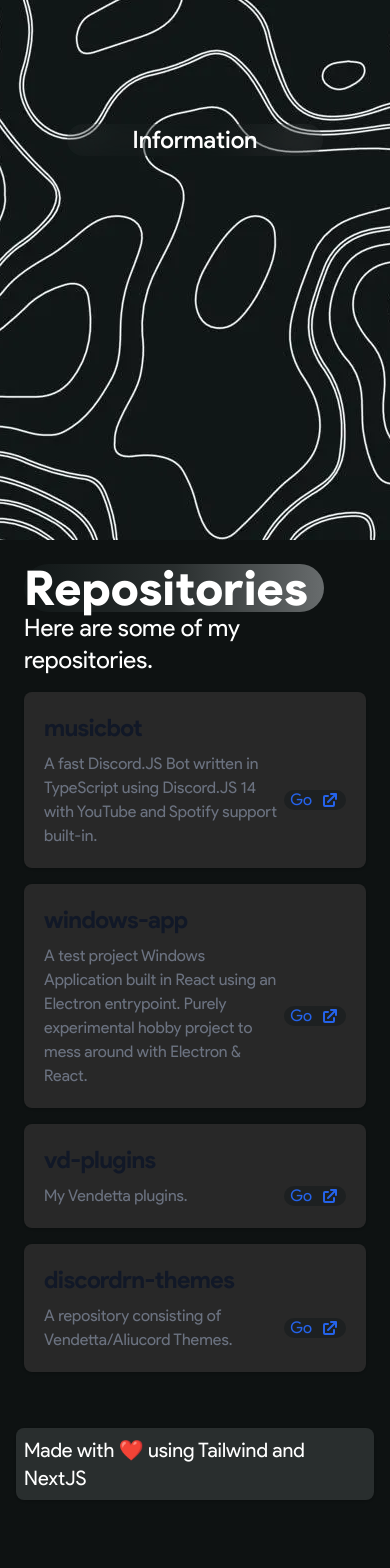
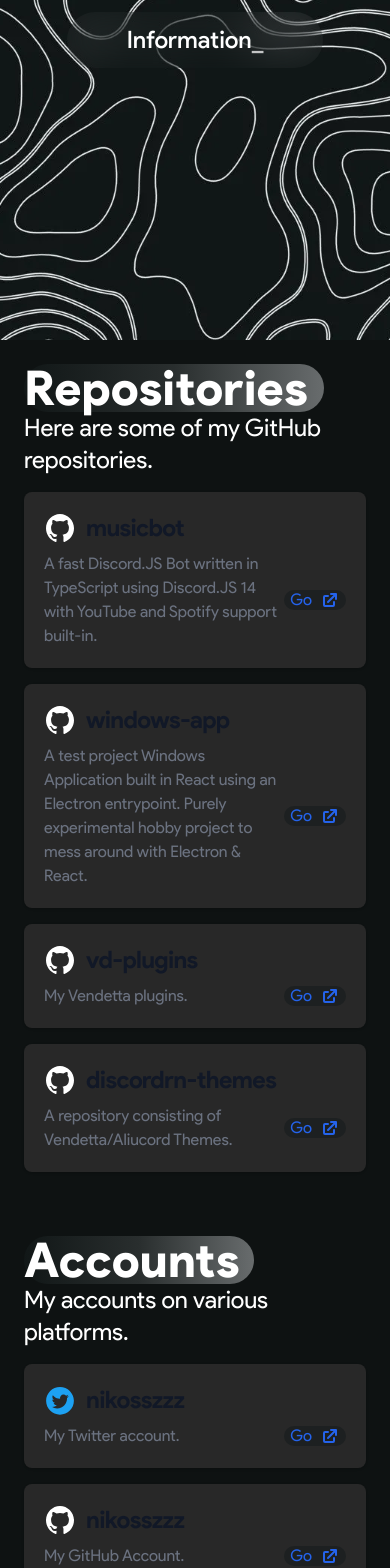
Before and after one commit to nikosszzz/nikosszzz.github.io, a Next.js app: page /info in a window 390 px wide. Shown: the part 260-1828 px from the top of the page. Before the commit the page ends 1776 px from the top, so only its background shows below. Built offline with nearby package versions, Linux system fonts and the light colour scheme.

Commit message:
site: expand more info page
* alot of changes
* mobile adjustments

```diff
--- a/next.config.js
+++ b/next.config.mjs
@@ -16,8 +16,9 @@ const nextConfig = {
     },
     experimental: {
         optimizeCss: true,
-        optimisticClientCache: true
+        optimisticClientCache: true,
+        typedRoutes: true
     }
 }
 
-module.exports = nextConfig
+export default nextConfig;
--- a/package.json
+++ b/package.json
@@ -16,7 +16,7 @@
     "critters": "^0.0.18",
     "eslint": "8.42.0",
     "eslint-config-next": "13.4.4",
-    "next": "13.4.4",
+    "next": "13.4.5",
     "postcss": "8.4.24",
     "react": "18.2.0",
     "react-dom": "18.2.0",
--- a/src/app/components/Footer.tsx
+++ b/src/app/components/Footer.tsx
@@ -1,8 +1,8 @@
 export default function Footer() {
     return (
         <footer className="bottom-0 rounded-lg shadow m-4 bg-[#292e2e]">
-            <div className="w-full mx-auto max-w-screen-xl p-2 md:flex md:items-center md:justify-center">
-                <span className="text-xl"> Made with ❤️ using Tailwind and NextJS </span>
+            <div className="w-full mx-auto max-w-screen-xl pt-2 pb-2">
+                <div className="text-xl mr-auto ml-auto text-center"> Made with ❤️ using Tailwind and NextJS </div>
             </div>
         </footer>
     )
--- a/src/app/components/LandingPage.tsx
+++ b/src/app/components/LandingPage.tsx
@@ -2,11 +2,11 @@ import { padding } from "../styles";
 
 export default function LandingPage() {
     return (
-        <section className="relative w-full h-[800px] bg-cover bg-center bg-no-repeat" style={{ backgroundImage: `url("/landingBg.webp")` }}>
+        <section className="relative w-screen h-[600px] md:h-[800px] bg-cover bg-center bg-no-repeat" style={{ backgroundImage: `url("/landingBg.webp")` }}>
             <div className={`${padding.X} absolute flex flex-col justify-center items-center h-full w-full`}>
-                <p className="w-64 md:p-3 md:w-96 text-2xl font-medium md:text-3xl backdrop-blur-xl text-center align-center items-center rounded-full">
-                    Hello, I&apos;m Nikos and welcome to my website!
-                </p>
+                <div className="w-64 p-3 md:w-96 text-2xl font-medium md:text-3xl backdrop-blur-xl text-center align-center items-center rounded-full">
+                    Hello, I&apos;m Nikos and welcome to my website!<span className="animate-typing">_</span>
+                </div>
             </div>
         </section>
     )
--- a/src/app/globals.css
+++ b/src/app/globals.css
@@ -7,6 +7,16 @@
   -webkit-font-smoothing: antialiased;
   -moz-osx-font-smoothing: grayscale;
   -webkit-text-size-adjust: 100%;
+}
+
+/* Hide scrollbar on Blink/Chromium Browsers */
+::-webkit-scrollbar {
+    display: none;
+}
+
+/* Hide scrollbar on Firefox/Mozilla-like Browsers */
+::-moz-scrollbar {
+     display: none;
 }
 
 body {
--- a/src/app/info/page.tsx
+++ b/src/app/info/page.tsx
@@ -23,35 +23,86 @@ const repoData = [
     }
 ]
 
+const accountData = [
+    {
+        icon: (
+            <svg xmlns="http://www.w3.org/2000/svg" height="32" width="32" viewBox="0 0 56.693 56.693" className="mr-[10px]">
+                <path d="M28.348 5.157c-13.6 0-24.625 11.027-24.625 24.625 0 13.6 11.025 24.623 24.625 24.623s24.623-11.023 24.623-24.623c0-13.598-11.024-24.625-24.623-24.625zm12.404 19.66c.013.266.018.533.018.803 0 8.201-6.242 17.656-17.656 17.656a17.572 17.572 0 0 1-9.513-2.787c.486.057.979.086 1.48.086a12.45 12.45 0 0 0 7.707-2.656 6.214 6.214 0 0 1-5.796-4.311 6.06 6.06 0 0 0 1.167.111c.566 0 1.114-.074 1.635-.217a6.21 6.21 0 0 1-4.979-6.084l.001-.08a6.184 6.184 0 0 0 2.811.777 6.204 6.204 0 0 1-2.761-5.166c0-1.137.306-2.204.84-3.12a17.618 17.618 0 0 0 12.792 6.483 6.206 6.206 0 0 1 6.045-7.619 6.2 6.2 0 0 1 4.529 1.959 12.395 12.395 0 0 0 3.941-1.506 6.223 6.223 0 0 1-2.73 3.433 12.407 12.407 0 0 0 3.565-.977 12.537 12.537 0 0 1-3.096 3.215z" fill="#1da1f2" />
+            </svg>
+        ),
+        type: "twitter",
+        name: "nikosszzz",
+        description: "My Twitter account."
+    },
+    {
+        icon: (
+            <svg xmlns="http://www.w3.org/2000/svg" width="32" height="32" viewBox="0 0 512 512" className="mr-[10px]">
+                <path d="M256,32C132.3,32,32,134.9,32,261.7c0,101.5,64.2,187.5,153.2,217.9a17.56,17.56,0,0,0,3.8.4c8.3,0,11.5-6.1,11.5-11.4,0-5.5-.2-19.9-.3-39.1a102.4,102.4,0,0,1-22.6,2.7c-43.1,0-52.9-33.5-52.9-33.5-10.2-26.5-24.9-33.6-24.9-33.6-19.5-13.7-.1-14.1,1.4-14.1h.1c22.5,2,34.3,23.8,34.3,23.8,11.2,19.6,26.2,25.1,39.6,25.1a63,63,0,0,0,25.6-6c2-14.8,7.8-24.9,14.2-30.7-49.7-5.8-102-25.5-102-113.5,0-25.1,8.7-45.6,23-61.6-2.3-5.8-10-29.2,2.2-60.8a18.64,18.64,0,0,1,5-.5c8.1,0,26.4,3.1,56.6,24.1a208.21,208.21,0,0,1,112.2,0c30.2-21,48.5-24.1,56.6-24.1a18.64,18.64,0,0,1,5,.5c12.2,31.6,4.5,55,2.2,60.8,14.3,16.1,23,36.6,23,61.6,0,88.2-52.4,107.6-102.3,113.3,8,7.1,15.2,21.1,15.2,42.5,0,30.7-.3,55.5-.3,63,0,5.4,3.1,11.5,11.4,11.5a19.35,19.35,0,0,0,4-.4C415.9,449.2,480,363.1,480,261.7,480,134.9,379.7,32,256,32Z" id="mainIconPathAttribute" fill="#ffffff" />
+            </svg>
+        ),
+        type: "github",
+        name: "nikosszzz",
+        description: "My GitHub Account."
+    }
+]
+
 export default function Info() {
     return (
-        <div className=" w-screen">
-            <section className="relative w-full h-[800px] bg-cover bg-center bg-no-repeat" style={{ backgroundImage: `url("/landingBg.webp")` }}>
+        <div className="w-screen">
+            <section className="relative w-screen h-[600px] md:h-[800px] bg-cover bg-center bg-no-repeat" style={{ backgroundImage: `url("/landingBg.webp")` }}>
             <div className={`${padding.X} absolute flex flex-col justify-center items-center h-full w-full`}>
-                <p className="w-64 md:p-3 md:w-96 text-2xl font-medium md:text-3xl backdrop-blur-xl text-center align-center items-center rounded-full">
-                    Information
-                </p>
+                <div className="w-64 p-3 md:w-96 text-2xl font-medium md:text-3xl backdrop-blur-xl text-center align-center items-center rounded-full">
+                    Information<span className="animate-typing">_</span>
+                    </div>
             </div>
             </section>
             <section className={`${padding.XY} relative w-full`}>
-                <p className="text-5xl md:text-6xl w-[300px] md:w-[380px] font-extrabold md:p-3 rounded-full backdrop-blur-xl bg-gradient-to-r from-[#111717] via-[#292e2e] to-[#686c6d]">Repositories</p>
+                <p className="text-5xl md:text-6xl w-[300px] md:w-[380px] font-extrabold md:p-3 rounded-full bg-gradient-to-r from-[#111717] via-[#292e2e] to-[#686c6d]">Repositories</p>
                 <p className="text-2xl">
-                    Here are some of my repositories.
+                    Here are some of my GitHub repositories.
                 </p>
             {repoData.map((d) => (
                 <div key={d.name} className="mt-4 mb-4 p-5 rounded-lg shadow bg-primary">
-                    <a href={d.url}>
+                    <a href={d.url} className="flex flex-row">
+                        <svg xmlns="http://www.w3.org/2000/svg" width="32" height="32" viewBox="0 0 512 512" className="mr-[10px]">
+                            <path d="M256,32C132.3,32,32,134.9,32,261.7c0,101.5,64.2,187.5,153.2,217.9a17.56,17.56,0,0,0,3.8.4c8.3,0,11.5-6.1,11.5-11.4,0-5.5-.2-19.9-.3-39.1a102.4,102.4,0,0,1-22.6,2.7c-43.1,0-52.9-33.5-52.9-33.5-10.2-26.5-24.9-33.6-24.9-33.6-19.5-13.7-.1-14.1,1.4-14.1h.1c22.5,2,34.3,23.8,34.3,23.8,11.2,19.6,26.2,25.1,39.6,25.1a63,63,0,0,0,25.6-6c2-14.8,7.8-24.9,14.2-30.7-49.7-5.8-102-25.5-102-113.5,0-25.1,8.7-45.6,23-61.6-2.3-5.8-10-29.2,2.2-60.8a18.64,18.64,0,0,1,5-.5c8.1,0,26.4,3.1,56.6,24.1a208.21,208.21,0,0,1,112.2,0c30.2-21,48.5-24.1,56.6-24.1a18.64,18.64,0,0,1,5,.5c12.2,31.6,4.5,55,2.2,60.8,14.3,16.1,23,36.6,23,61.6,0,88.2-52.4,107.6-102.3,113.3,8,7.1,15.2,21.1,15.2,42.5,0,30.7-.3,55.5-.3,63,0,5.4,3.1,11.5,11.4,11.5a19.35,19.35,0,0,0,4-.4C415.9,449.2,480,363.1,480,261.7,480,134.9,379.7,32,256,32Z" id="mainIconPathAttribute" fill="#ffffff" />
+                        </svg>
                         <h5 className="mb-2 text-2xl font-semibold tracking-tight text-gray-900 dark:text-white">{d.name}</h5>
                     </a>
-                    <p className="flex-row flex font-normal text-gray-500 dark:text-gray-400">
-                        {d.desc}
+                    <div className="flex-row flex font-normal text-gray-500 dark:text-gray-400">
+                        <span className="mr-[5px]">
+                            {d.desc}
+                        </span>
                         <a href={d.url} className="ml-auto place-self-center h-5 inline-flex items-center text-blue-600 hover:underline bg-secondary rounded-xl pl-[6px] pr-[6px]">
                             Go
                             <svg className="w-5 h-5 ml-2" fill="currentColor" viewBox="0 0 20 20" xmlns="http://www.w3.org/2000/svg"><path d="M11 3a1 1 0 100 2h2.586l-6.293 6.293a1 1 0 101.414 1.414L15 6.414V9a1 1 0 102 0V4a1 1 0 00-1-1h-5z"></path><path d="M5 5a2 2 0 00-2 2v8a2 2 0 002 2h8a2 2 0 002-2v-3a1 1 0 10-2 0v3H5V7h3a1 1 0 000-2H5z"></path></svg>
                         </a>
-                    </p>
+                    </div>
                 </div>
             ))}
+            </section>
+            <section className={`lg:px-22 sm:px-16 px-6 sm:py-4 py-6 relative w-full`}>
+                <p className="text-5xl md:text-6xl w-[230px] md:w-[300px] font-extrabold md:p-3 rounded-full bg-gradient-to-r from-[#111717] via-[#292e2e] to-[#686c6d]">Accounts</p>
+                <p className="text-2xl">
+                    My accounts on various platforms.
+                </p>
+                {accountData.map((d) => (
+                    <div key={d.type} className="mt-4 mb-4 p-5 rounded-lg shadow bg-primary">
+                        <a href="https://github.com/nikosszzz" className="flex flex-row">
+                            {d.icon}
+                            <h5 className="mb-2 text-2xl font-semibold tracking-tight text-gray-900 dark:text-white">{d.name}</h5>
+                        </a>
+                        <div className="flex-row flex font-normal text-gray-500 dark:text-gray-400">
+                            <span className="mr-[5px]">
+                                {d.description}
+                            </span>
+                            <a href="https://github.com/nikosszzz" className="ml-auto place-self-center h-5 inline-flex items-center text-blue-600 hover:underline bg-secondary rounded-xl pl-[6px] pr-[6px]">
+                                Go
+                                <svg className="w-5 h-5 ml-2" fill="currentColor" viewBox="0 0 20 20" xmlns="http://www.w3.org/2000/svg"><path d="M11 3a1 1 0 100 2h2.586l-6.293 6.293a1 1 0 101.414 1.414L15 6.414V9a1 1 0 102 0V4a1 1 0 00-1-1h-5z"></path><path d="M5 5a2 2 0 00-2 2v8a2 2 0 002 2h8a2 2 0 002-2v-3a1 1 0 10-2 0v3H5V7h3a1 1 0 000-2H5z"></path></svg>
+                            </a>
+                        </div>
+                    </div>
+                ))}
             </section>
         </div>
     )
--- a/tailwind.config.js
+++ b/tailwind.config.js
@@ -14,6 +14,16 @@ module.exports = {
         "black-100": "#32302f",
         "black-200": "#1d2021",
         "white-100": "#f3f3f3"
+      },
+      animation: {
+          "typing": "blinking 1s infinite",
+      },
+      keyframes: {
+        blinking: {
+          "50%": {
+            "color": "transparent"
+          }
+        }
       }
     },
   },
```
Also changed, not shown: src/app/components/AboutSection.tsx (+8 -5 lines), 1 other file (tests, documents, lock files or other folders).
